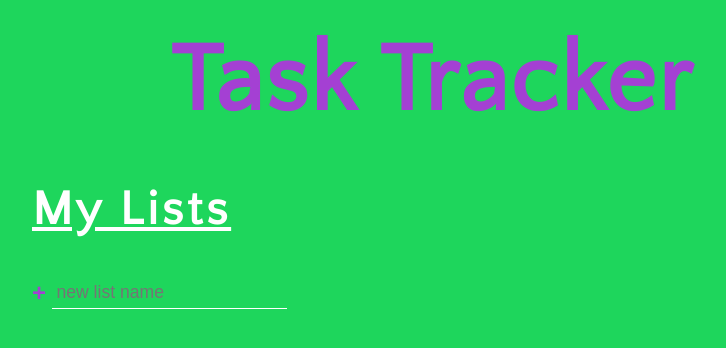
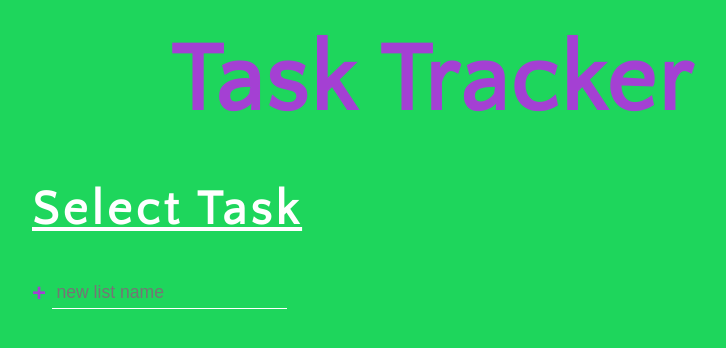
Before and after one commit to bionic-fish/tasksApp, a plain HTML site: page index.html in a window 1280 px wide. Shown: the whole page, without its empty margins (208-934 px from the left). Drawn offline with Linux system fonts and the light colour scheme.

Commit message:
Task Title Name Change

```diff
--- a/index.html
+++ b/index.html
@@ -24,7 +24,7 @@
 <div class="all-tasks">
 
     <!-- interactive list title -->
-    <h2 class="task-list-title">My Lists</h2>
+    <h2 class="task-list-title">Select Task</h2>
 
     <!-- data-lists -->
     <ul class="task-list" data-lists></ul>
```
Also changed, not shown: UI.JPG (added).
